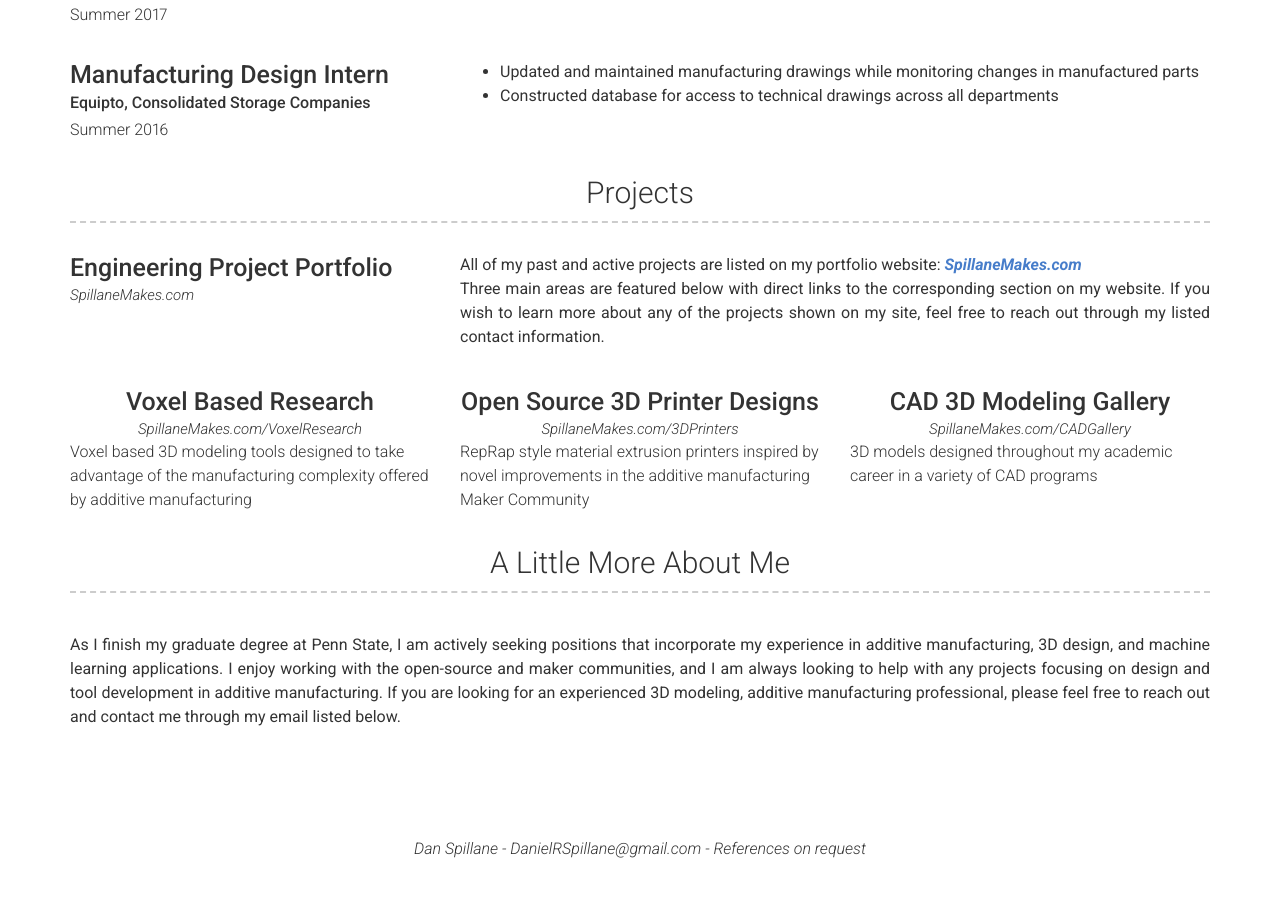
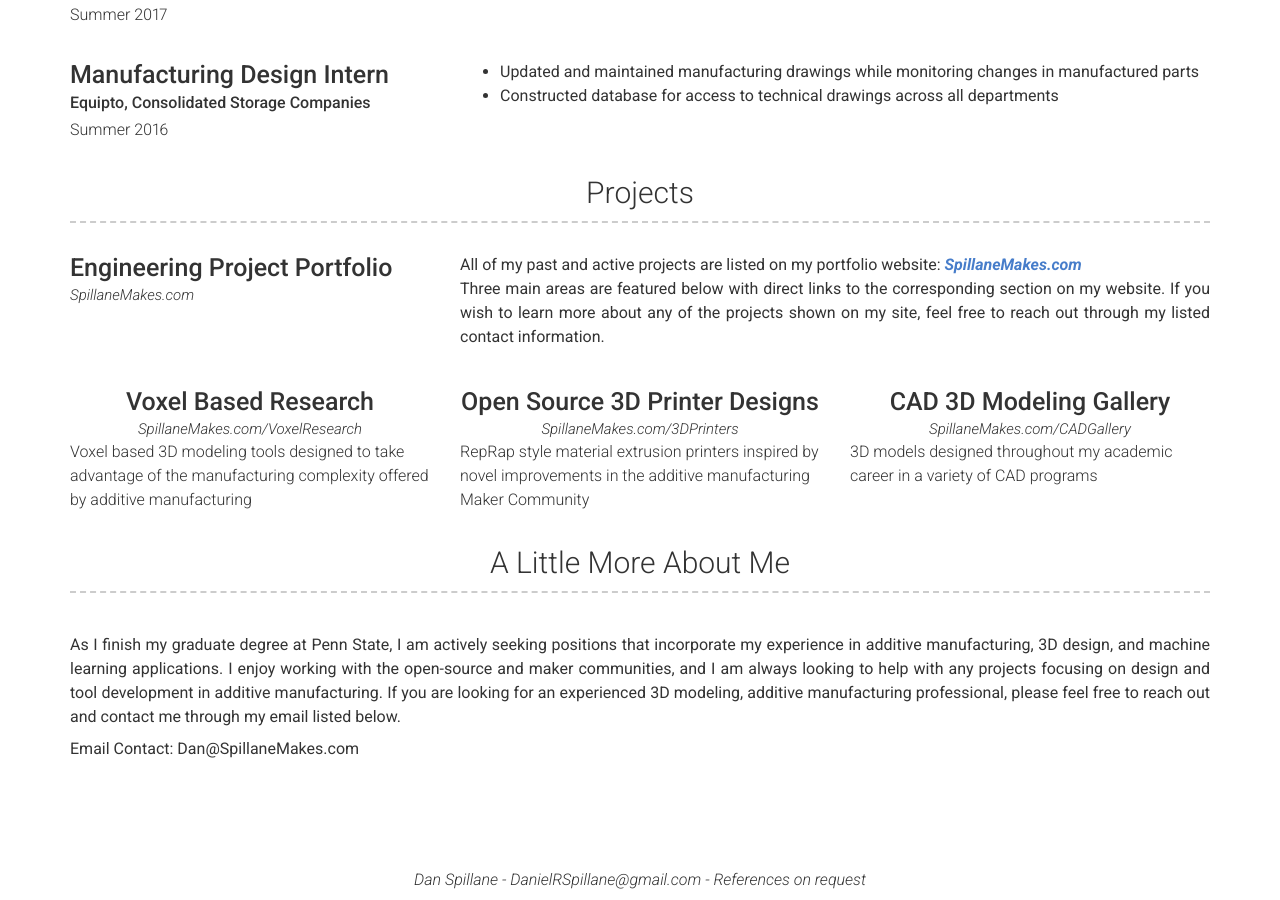
Before and after one commit to drspillane/drspillane.github.io, a Jekyll site: the page built from index.md, in a window 1280 px wide and 900 px high, scrolled down 1394 px. Built offline with Jekyll 4.4.1, drawn with Linux system fonts in a browser that asks for light colours; nearby versions of some CDN libraries; some web fonts are replaced; before the commit the page ends 2262 px from its top, so only the background shows below that.

Commit message:
Update _config.yml

```diff
--- a/_config.yml
+++ b/_config.yml
@@ -60,7 +60,9 @@ about_content: | # this will include new lines to allow paragraphs
 # More Section
 # more_title: A Little More About Me #(Use this to override about more section title)
 more_content: | # this will include new lines to allow paragraphs
-  As I finish my graduate degree at Penn State, I am actively seeking positions that incorporate my experience in additive manufacturing, 3D design, and machine learning applications. I enjoy working with the open-source and maker communities, and I am always looking to help with any projects focusing on design and tool development in additive manufacturing. If you are looking for an experienced 3D modeling, additive manufacturing professional, please feel free to reach out and contact me through my email listed below.
+  As I finish my graduate degree at Penn State, I am actively seeking positions that incorporate my experience in additive manufacturing, 3D design, and machine learning applications. I enjoy working with the open-source and maker communities, and I am always looking to help with any projects focusing on design and tool development in additive manufacturing. If you are looking for an experienced 3D modeling, additive manufacturing professional, please feel free to reach out and contact me through my email listed below. <br>
+
+  Email Contact: Dan@SpillaneMakes.com
 
 
 # Footer
```
